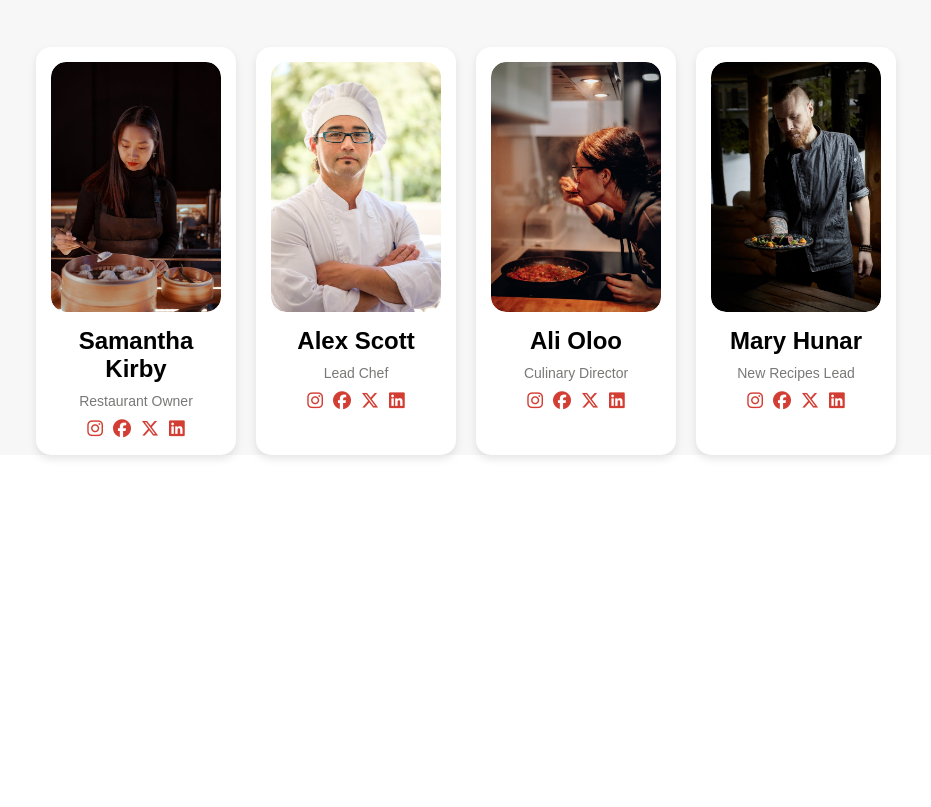
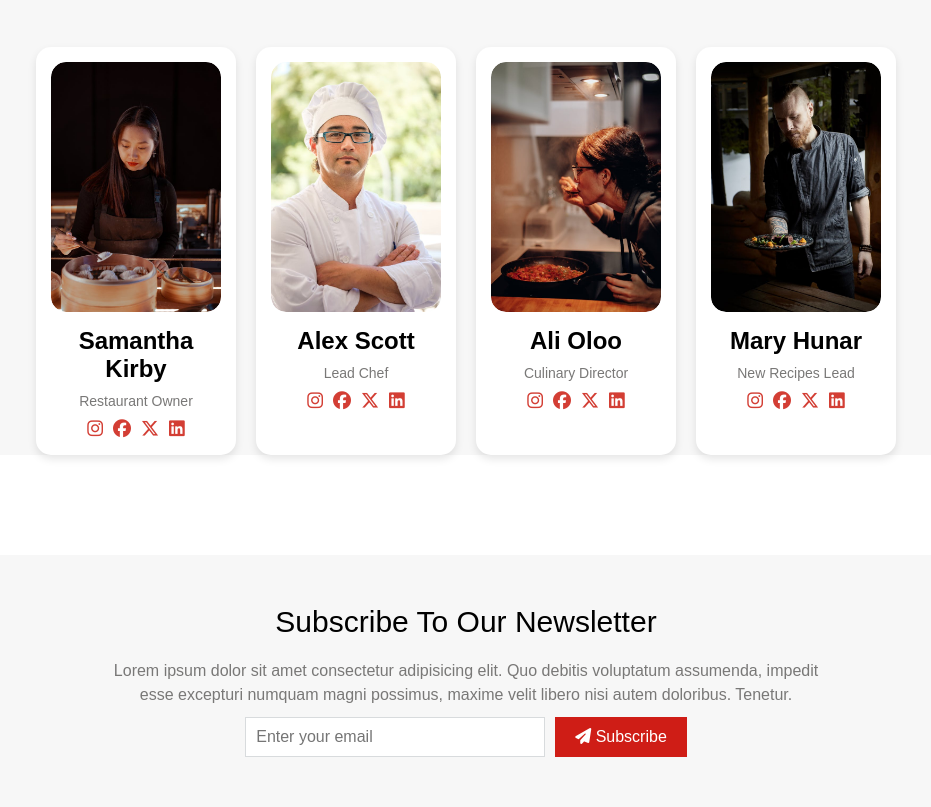
Before and after one commit to Havertz69/sarova, a website built with Vite: page index.html in a window 1280 px wide. Shown: the part 3224-4031 px from the top of the page, without its empty margins (174-1105 px from the left). Before the commit the page ends 3779 px from the top, so only its background shows below. Built offline with nearby package versions, Linux system fonts and the light colour scheme.

Commit message:
Create newsletter section

```diff
--- a/index.html
+++ b/index.html
@@ -409,5 +409,28 @@
       </div>
     </section>
     <!-- End of chefs section -->
+
+    <!-- Newsletter section -->
+    <section class="newsletter-section">
+      <h2 class="newsletter-title">subscribe to our newsletter</h2>
+      <p class="newsletter-description">
+        Lorem ipsum dolor sit amet consectetur adipisicing elit. Quo debitis
+        voluptatum assumenda, impedit esse excepturi numquam magni possimus,
+        maxime velit libero nisi autem doloribus. Tenetur.
+      </p>
+      <form class="newsletter-form">
+        <input
+          type="email"
+          placeholder="Enter your email"
+          class="newsletter-input"
+          required
+        />
+        <button type="submit" class="newsletter-submit-btn">
+          <i class="fa-solid fa-paper-plane"></i>
+          Subscribe
+        </button>
+      </form>
+    </section>
+    <!-- End of Newsletter sctn -->
   </body>
 </html>
--- a/style.css
+++ b/style.css
@@ -1191,3 +1191,67 @@ body {
 .chef-social-link:hover {
   color: var(--color-primary-dark);
 }
+/* end of chefs section styling */
+
+/* Newsletter styling */
+
+.newsletter-section {
+  background-color: var(--color-white-lighter);
+  padding: 5rem 5rem;
+  display: flex;
+  flex-direction: column;
+  align-items: center;
+  text-align: center;
+}
+
+.newsletter-title {
+  font-size: 3rem;
+  text-transform: capitalize;
+  font-weight: 500;
+  color: var(--color-black-main);
+  margin-bottom: 2rem;
+}
+
+.newsletter-description {
+  width: 60%;
+  text-align: center;
+  line-height: 1.5;
+  font-size: 1.6rem;
+  color: var(--color-grey-dark);
+  margin-bottom: 1rem;
+}
+
+.newsletter-form {
+  display: flex;
+  justify-content: center;
+  flex-wrap: wrap;
+  gap: 1rem;
+}
+
+.newsletter-input {
+  width: 30rem;
+  padding: 1rem;
+  border: 1px solid var(--color-grey);
+  font-size: 1.6rem;
+}
+
+.newsletter-submit-btn {
+  font-family: inherit;
+  background-color: var(--color-primary);
+  color: var(--color-white);
+  padding: 1rem 2rem;
+  border: none;
+  text-transform: capitalize;
+  font-size: 1.6rem;
+  cursor: pointer;
+  transition: background-color 0.3s ease;
+}
+
+.newsletter-input:focus {
+  outline: none;
+  border-color: var(--color-primary);
+}
+
+.newsletter-submit-btn:hover {
+  background-color: var(--color-primary-light);
+}
```
